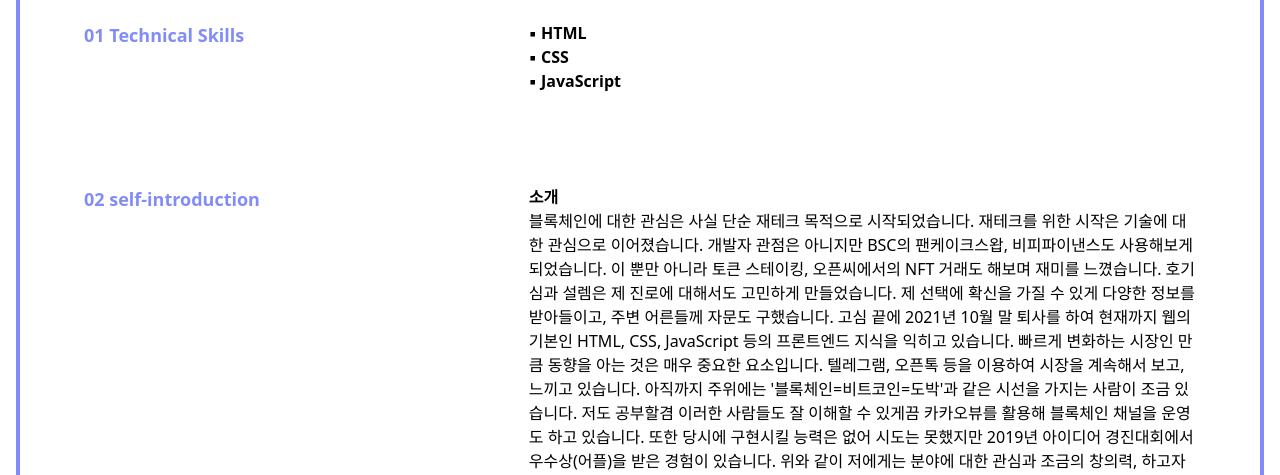
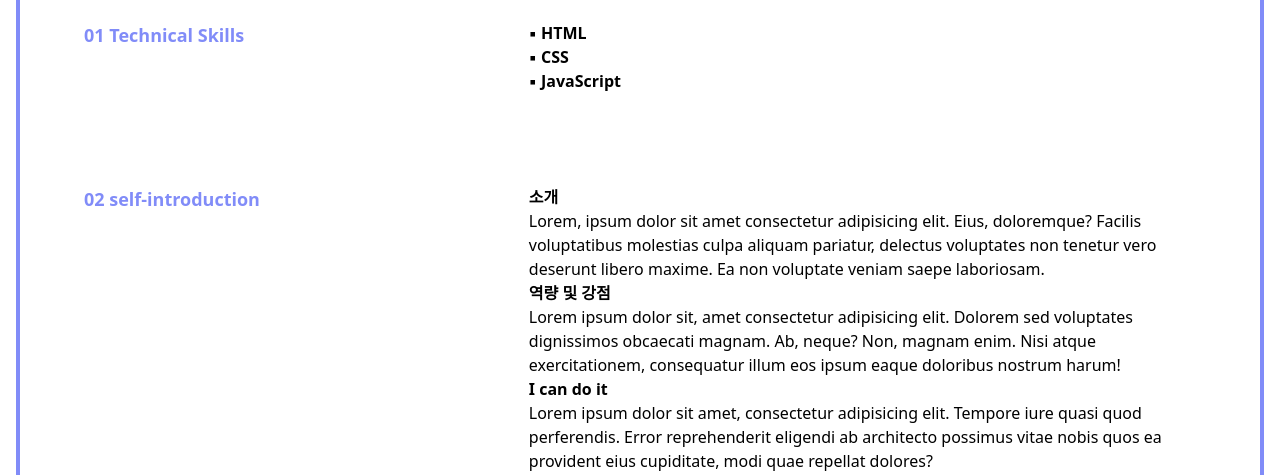
Before and after one commit to likeJH/jeonghwan, a plain HTML site: page index.html in a window 1280 px wide. Shown: the part 323-798 px from the top of the page. Drawn offline with nearby package versions, Linux system fonts and the light colour scheme.

Commit message:
Add files via upload

```diff
--- a/index.html
+++ b/index.html
@@ -39,13 +39,8 @@
                 <p class="mb-28 font-semibold text-lg text-indigo-400">02 self-introduction</p>
             </div>
             <div class="w-3/5">
-                <p><strong>소개</strong><br> 블록체인에 대한 관심은 사실 단순 재테크 목적으로 시작되었습니다.
-                    재테크를 위한 시작은 기술에 대한 관심으로 이어졌습니다. 개발자 관점은 아니지만 BSC의 팬케이크스왑, 비피파이낸스도 사용해보게 되었습니다. 이 뿐만 아니라 토큰 스테이킹, 오픈씨에서의 NFT 거래도 해보며 재미를 느꼈습니다. 호기심과 설렘은 제 진로에 대해서도 고민하게 만들었습니다.
-                    제 선택에 확신을 가질 수 있게 다양한 정보를 받아들이고, 주변 어른들께 자문도 구했습니다. 고심 끝에 2021년 10월 말 퇴사를 하여 현재까지 웹의 기본인 HTML, CSS, JavaScript 등의 프론트엔드 지식을 익히고 있습니다.
-                    빠르게 변화하는 시장인 만큼 동향을 아는 것은 매우 중요한 요소입니다. 텔레그램, 오픈톡 등을 이용하여 시장을 계속해서 보고, 느끼고 있습니다. 아직까지 주위에는 '블록체인=비트코인=도박'과 같은 시선을 가지는 사람이 조금 있습니다. 저도 공부할겸 이러한 사람들도 잘 이해할 수 있게끔 카카오뷰를 활용해 블록체인 채널을 운영도 하고 있습니다.
-                    또한 당시에 구현시킬 능력은 없어 시도는 못했지만 2019년 아이디어 경진대회에서 우수상(어플)을 받은 경험이 있습니다.
-                    위와 같이 저에게는 분야에 대한 관심과 조금의 창의력, 하고자 하는 의지가 있습니다. 지금은 처음 자전거를 탈 때처럼 불안정한 모습이 있지만, 재미가 있으니까 넘어져도 또 일어나서 타고를 반복하여 쌩쌩 달리는 모습을 보여드리겠습니다.</p>
-                <p><strong>역량 및 강점</strong><br>침착하고 빠른 대처는 저의 강점입니다. POSTECH에서 연구실안전을 담당하며 화재사고에 있어 빠르게 대처한 경험이 있습니다. 사고 소식 벨이 알림이 울리자마자 바로 방독면을 쓰고 해당 장소로 달려갔습니다. 해당 사고는 폭발사고 였으며 연기 또한 많이 났기에 우선 장소에 있는 사람들을 피신시켰습니다. 그 후 빠르게 옆 건물로 달려가 포터블팬을 가져왔으며 연기를 밖으로 빼내는 작업을 취하였습니다. 그 후 같은 피해가 발생하지 않게 해당 사고 경위를 조사하였으며, 교내회보를 통하여 안내를 한 경험이 있습니다. 이러한 침착한 대응으로 인명 피해는 없었으며, 당시 처장님에게 좋은 피드백을 받을 수 있었습니다. 이 점은 서버 문제에 있어서도 강점으로 작용한다고 생각합니다. 침착하게 어떤 부분으로 인하여 문제였는지 빠르게 판단하고, 보고하고 해결하겠습니다.<br><strong>I can do it</strong><br>연구원으로 활동한 경험이 있습니다. 방사선 분야와 수중 로봇 분야를 다루는 것이었으며 말로만 들어본 적이 있던 분야이기에 처음부터 쉽지가 않았습니다. 하지만 제가 맡은 역할이었고 반드시 해내야 하는 것이 저의 임무이기에 매일 가장 일찍 출근하고, 가장 늦게 퇴근하며 공부하였습니다. 이러한 저의 노력으로 과제의 목표를 달성하였으며 무사히 완수한 경험이 있습니다. 이렇듯 노력하면 안되는 분야가 없다는 저의 근성을 발휘하여 매사에 반드시 해내겠단 마인드로 임하겠습니다.</p>
+                <p><strong>소개</strong><br>Lorem, ipsum dolor sit amet consectetur adipisicing elit. Eius, doloremque? Facilis voluptatibus molestias culpa aliquam pariatur, delectus voluptates non tenetur vero deserunt libero maxime. Ea non voluptate veniam saepe laboriosam.</p>
+                <p><strong>역량 및 강점</strong><br>Lorem ipsum dolor sit, amet consectetur adipisicing elit. Dolorem sed voluptates dignissimos obcaecati magnam. Ab, neque? Non, magnam enim. Nisi atque exercitationem, consequatur illum eos ipsum eaque doloribus nostrum harum!<br><strong>I can do it</strong><br>Lorem ipsum dolor sit amet, consectetur adipisicing elit. Tempore iure quasi quod perferendis. Error reprehenderit eligendi ab architecto possimus vitae nobis quos ea provident eius cupiditate, modi quae repellat dolores?</p>
             </div>
         </div>
 
```
